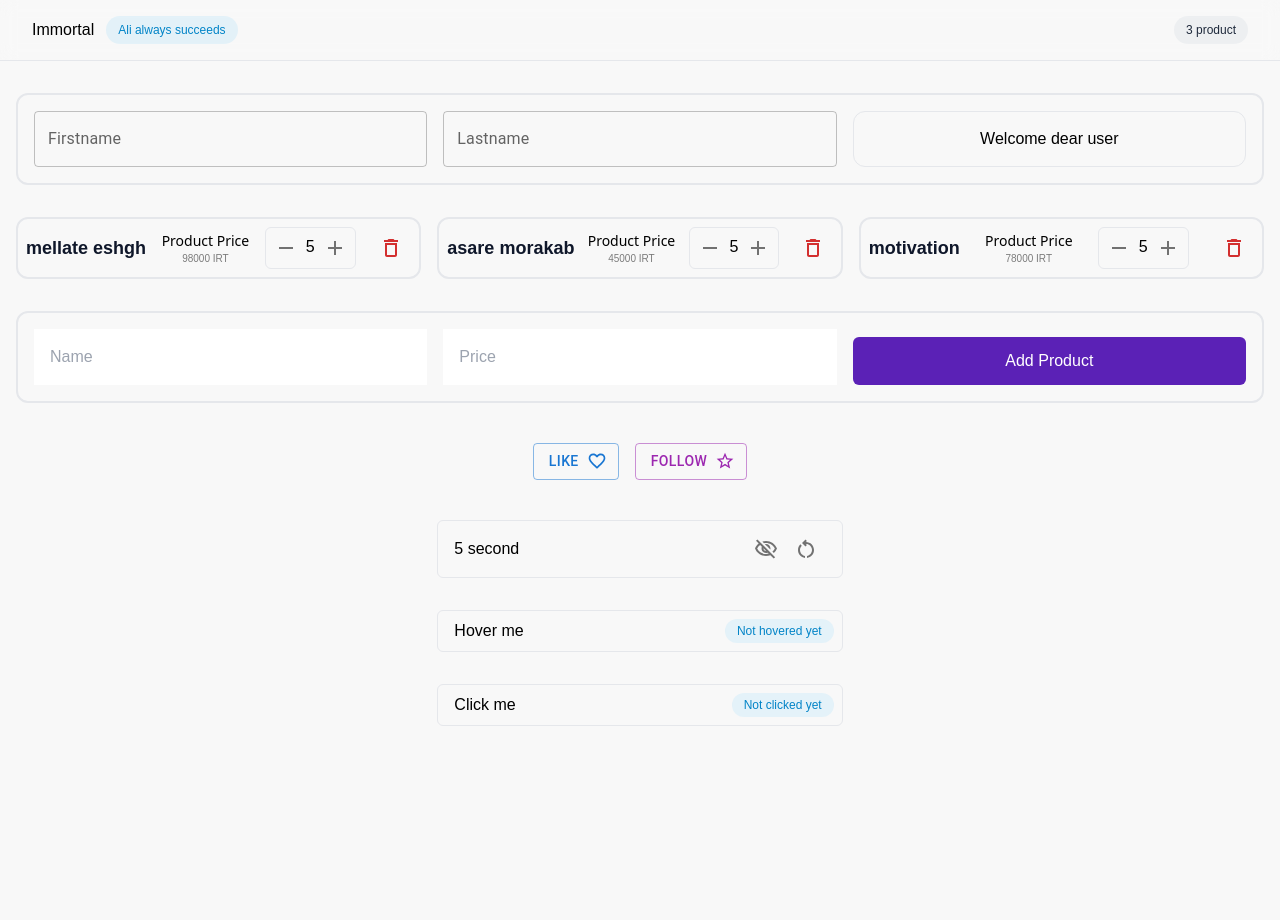
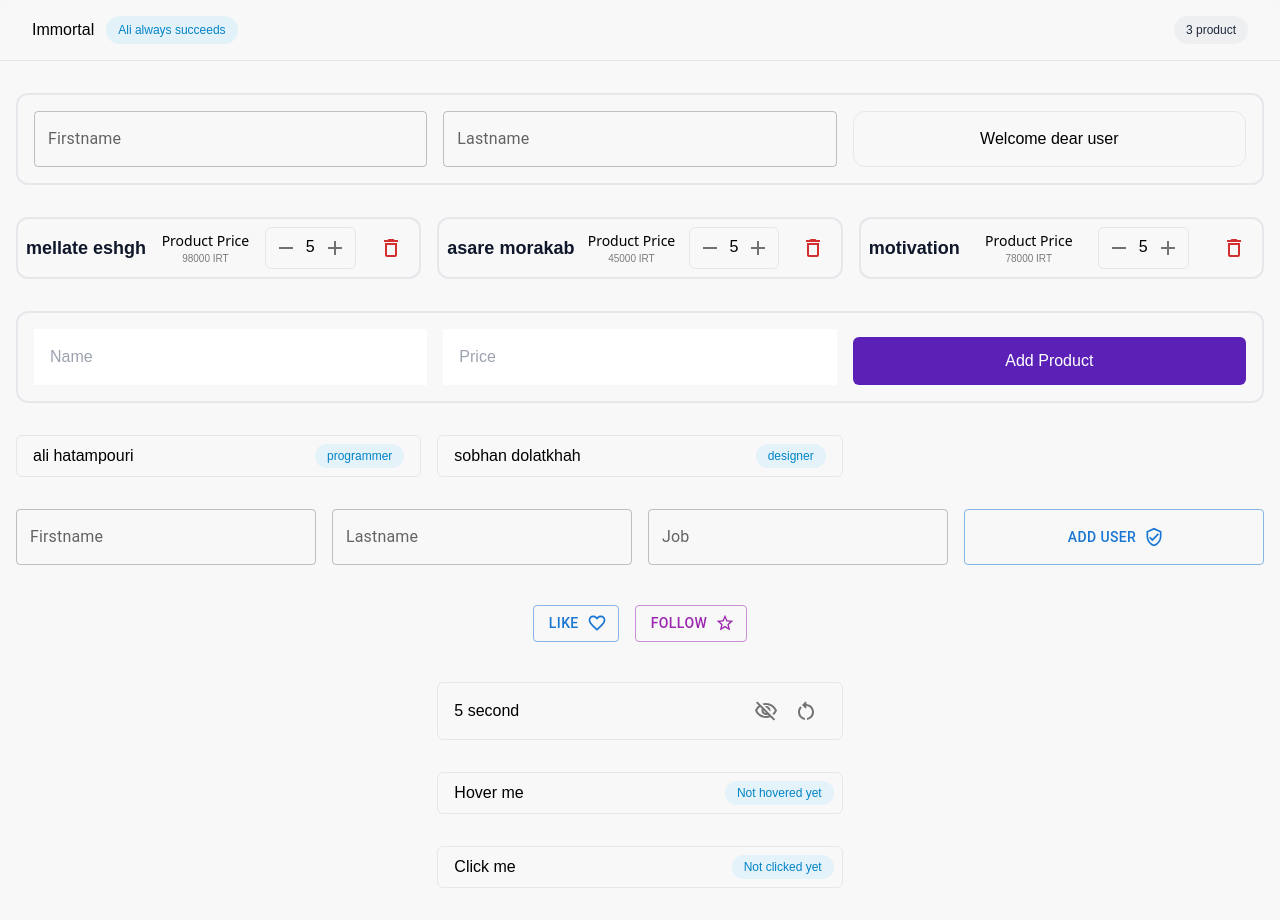
Before and after one commit to alihatampouri/react-course, a React (Create React App) app: page / in a window 1280 px wide. Before the commit the page ends 800 px from the top, so only its background shows below. Built offline with nearby package versions, Linux system fonts and the light colour scheme.

Commit message:
Change some folder structure and add user components

```diff
--- a/src/App.js
+++ b/src/App.js
@@ -5,8 +5,11 @@ import Navbar from "./components/Navbar/Navbar";
 import Like from "./components/Like/Like";
 import Welcome from "./components/Welcome/Welcome";
 import Timer from "./components/Timer/Timer";
-import HoverCounter from "./components/hoc/HoverCounter";
-import ClickCounter from "./components/hoc/ClickCounter";
+import HoverCounter from "./components/Counter/HoverCounter";
+import ClickCounter from "./components/Counter/ClickCounter";
+import UserList from "./components/User/UserList";
+import AddUser from "./components/User/AddUser";
+import UserProvider from "./components/Context/UserProvider";
 
 function App() {
   const [products, setProducts] = useState([
@@ -59,7 +62,8 @@ function App() {
   };
 
   return (
-    <div>
+    <>
+      <UserProvider>
         <Navbar totalItems={products.length} />
         <div className="container md:container md:mx-auto px-4">
           <Welcome />
@@ -70,12 +74,15 @@ function App() {
             onDecrement={decrementProductHandler}
           />
           <AddPrducts onAddProduct={addProductHandler} />
+          <UserList />
+          <AddUser />
           <Like />
           <Timer />
           <HoverCounter />
           <ClickCounter />
         </div>
-    </div>
+      </UserProvider>
+    </>
   );
 }
 
--- /dev/null
+++ b/src/components/Context/UserProvider.js
@@ -0,0 +1,22 @@
+import { createContext, useEffect, useState } from "react";
+
+export const UserContext = createContext();
+
+const UserProvider = ({ children }) => {
+  const [users, setUsers] = useState([
+    {
+      firstname: "ali",
+      lastname: "hatampouri",
+      job: "programmer",
+    },
+    {
+      firstname: "sobhan",
+      lastname: "dolatkhah",
+      job: "designer",
+    },
+  ]);
+
+  return <UserContext.Provider value={users}>{children}</UserContext.Provider>;
+};
+
+export default UserProvider;
--- a/src/components/hoc/HoverCounter.jsx
+++ b/src/components/Counter/HoverCounter.jsx
@@ -1,4 +1,4 @@
-import WithCounter from "./WithCounter";
+import WithCounter from "../hoc/WithCounter";
 
 const HoverCounter = ({ count, onIncrement }) => {
   return (
--- /dev/null
+++ b/src/components/User/AddUser.jsx
@@ -0,0 +1,17 @@
+import { VerifiedUserOutlined } from "@mui/icons-material";
+import { Button, TextField } from "@mui/material";
+
+const AddUser = (props) => {
+  return (
+    <div className="grid grid-cols-1 sm:grid-cols-2 lg:grid-cols-4 gap-4 my-8">
+      <TextField id="outlined-basic" label="Firstname" variant="outlined" />
+      <TextField id="outlined-basic" label="Lastname" variant="outlined" />
+      <TextField id="outlined-basic" label="Job" variant="outlined" />
+      <Button variant="outlined" endIcon={<VerifiedUserOutlined />}>
+        Add User
+      </Button>
+    </div>
+  );
+};
+
+export default AddUser;
--- /dev/null
+++ b/src/components/User/User.jsx
@@ -0,0 +1,10 @@
+const User = ({firstname, lastname, job}) => {
+  return (
+    <div className="flex justify-between border rounded-md py-2 px-4">
+        <span>{firstname} {lastname}</span>
+        <span className="bg-sky-400/10 items-center px-3 py-1 rounded-full text-sky-600 text-xs">{job}</span>
+    </div>
+  );
+};
+
+export default User;
--- /dev/null
+++ b/src/components/User/UserList.jsx
@@ -0,0 +1,22 @@
+import User from "./User";
+import WithContainer from "../hoc/WithContainer";
+import { UserContext } from "../Context/UserProvider";
+import { useContext } from "react";
+
+const UserList = (props) => {
+  const users = useContext(UserContext);
+
+  return (
+    <>
+      {users.map((user) => (
+        <User
+          firstname={user.firstname}
+          lastname={user.lastname}
+          job={user.job}
+        />
+      ))}
+    </>
+  );
+};
+
+export default WithContainer(UserList);
--- /dev/null
+++ b/src/components/hoc/WithContainer.js
@@ -0,0 +1,11 @@
+const WithContainer = (WrappedComponent) => {
+  return (props) => {
+    return (
+      <div className="grid grid-cols-1 sm:grid-cols-2 lg:grid-cols-3 gap-4 my-8">
+        <WrappedComponent {...props} />
+      </div>
+    );
+  };
+};
+
+export default WithContainer;
```
Also changed, not shown: src/components/Counter/ClickCounter.jsx (renamed from src/components/hoc/ClickCounter.jsx, +5 -3 lines). Lines whose indentation alone changed are shown as unchanged.
